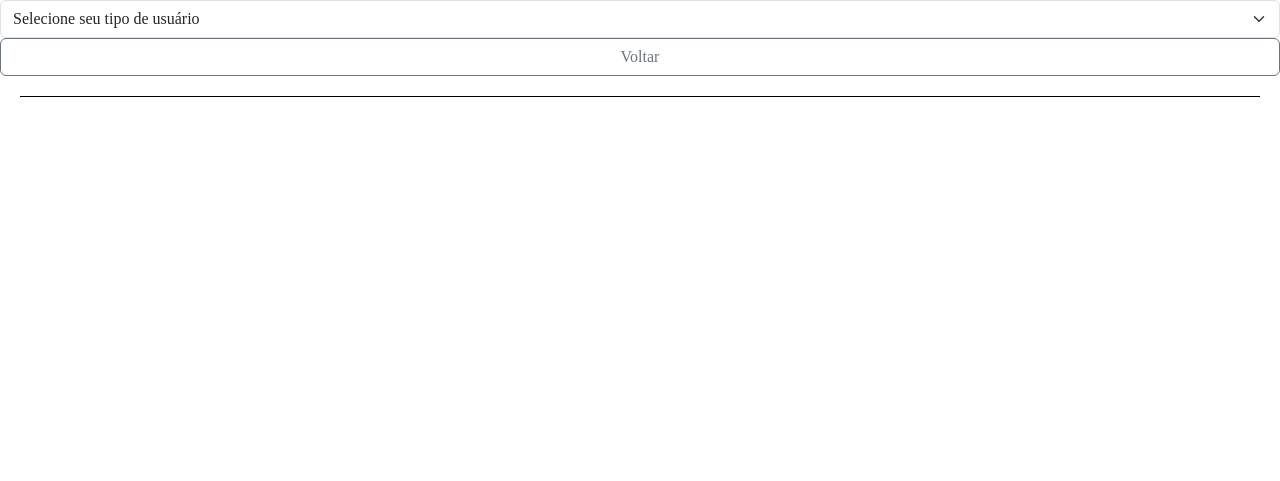
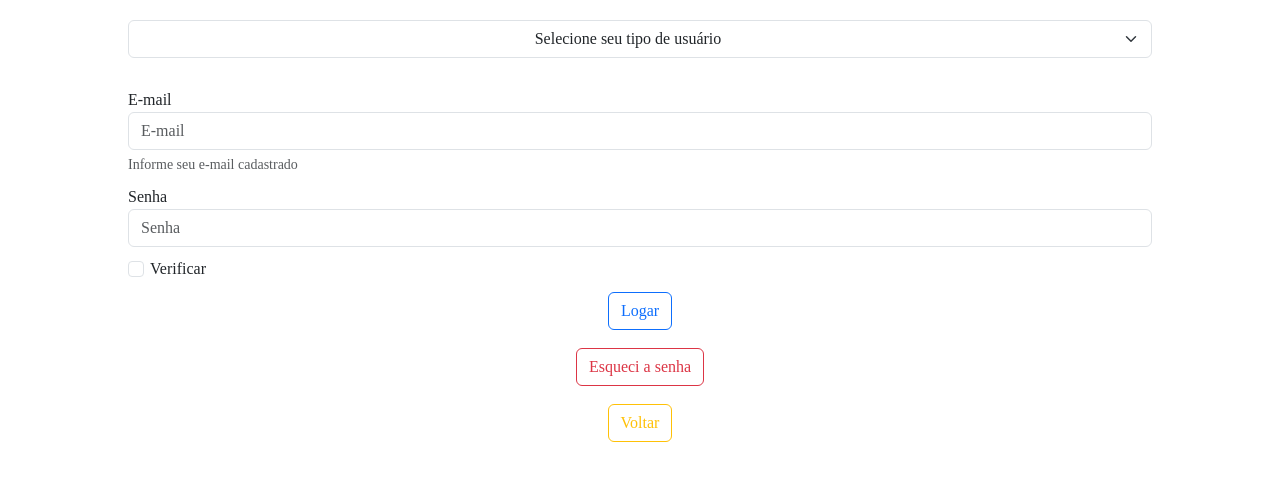
Before and after one commit to Jfersonb/TrabalhoDW, a PHP site: page /HTML/logar.html in a window 1280 px wide. Shown: the part 62-543 px from the top of the page. Run offline with PHP 8.4, Linux system fonts and the light colour scheme.

Commit message:
logar v1

```diff
--- a/CSS/logar.css
+++ b/CSS/logar.css
@@ -8,44 +8,63 @@
   margin-left: auto;
 }
 
-.header-btn {
+.div-form-selet {
+  display: flex;
+  margin-right: auto;
+  margin-left: auto;
+  width: 80%;
+}
+.form-select {
   display: flex;
   justify-content: center;
-  gap: 10px;
+  text-align: center;
   margin-top: 20px;
   margin-bottom: 20px;
 }
 
-.team-cards {
+.form-group {
   display: flex;
-  flex-wrap: wrap;
-  justify-content: center;
-  gap: 20px;
-  width: 100%;
+  flex-direction: column;
+  margin-right: auto;
+  margin-left: auto;
+  margin-top: 10px;
+  margin-bottom: 10px;
+  width: 80%;
+}
+.form-check {
+  display: flex;
+  margin-right: auto;
+  margin-left: auto;
+  width: 80%;
+  gap: 6px;
+}
+
+.btn {
+  margin: 9px;
 }
 @media (min-height: 768px) and (max-height: 1023px) {
-  .header-btn {
-    display: flex;
-    justify-content: center;
+  .btn {
     gap: 40px;
   }
 }
 @media (min-height: 1024px) and (max-height: 1200px) {
-  .header-btn {
+  .btn {
     display: flex;
     justify-content: 20px;
+    margin-right: auto;
+    margin-left: auto;
     gap: 60px;
   }
 }
 @media (min-height: 1201px) {
-  .header-btn {
+  .btn {
     display: flex;
     justify-content: 20px;
     gap: 80px;
   }
 }
 
-.footer {
+/* .footer {
   display: flex;
   justify-content: left;
   border-top: 1px solid black;
@@ -53,4 +72,4 @@
   margin: 20px;
   margin-top: 20px;
   margin-bottom: 20px;
-}
+} */
--- a/HTML/index.html
+++ b/HTML/index.html
@@ -141,7 +141,7 @@
           type="button"
           class="btn btn-outline-primary d-flex justify-content-center"
           href="/HTML/logar.html"
-          >Entrar</a
+          >Logar</a
         >
         <a
           type="button"
--- a/HTML/logar.html
+++ b/HTML/logar.html
@@ -64,7 +64,9 @@
     </header>
 
     <main>
-      <select class="form-select" aria-label="Default select example">
+      <div class="div-form-selet">
+        <select class="form-select" aria-label="Default select example">
+
         <option selected>Selecione seu tipo de usuário</option>
         <option value="1">Familiar</option>
         <option value="2">Cuidador(a)</option>
@@ -72,14 +74,59 @@
         <option value="4">Médico(a)</option>
         <option value="5">Admin</option>
       </select>
-      <a
-        type="button"
-        class="btn btn-outline-secondary d-flex justify-content-center"
+      </div>
+
+      <form>
+        <div class="form-group">
+          <label for="exampleInputEmail1">E-mail</label>
+          <input
+            type="email"
+            class="form-control"
+            id="exampleInputEmail1"
+            aria-describedby="emailHelp"
+            placeholder="E-mail"
+          />
+          <small id="emailHelp" class="form-text text-muted"
+            >Informe seu e-mail cadastrado</small
+          >
+        </div>
+        <div class="form-group">
+          <label for="exampleInputPassword1">Senha</label>
+          <input
+            type="password"
+            class="form-control"
+            id="exampleInputPassword1"
+            placeholder="Senha"
+          />
+        </div>
+        <div class="form-check">
+          <input type="checkbox" class="form-check-input" id="exampleCheck1" />
+          <label class="form-check-label" for="exampleCheck1">Verificar</label>
+        </div>
+
+        <div class="div-button d-flex justify-content-center">
+          <button type="submit" class="btn btn-outline-primary">Logar</button>
+        </div>
+        <div class="div-button d-flex justify-content-center">
+          <a type="submit" class="btn btn-outline-danger">
+          Esqueci a senha
+          </a>
+        </div>
+        <div class="div-button d-flex justify-content-center">
+      <a type="button"
+        class="btn btn-outline-warning"
         href="/HTML/index.html"
         >Voltar</a
-      >
+      ></div>
     </main>
-
+</form>
     <footer class="footer"></footer>
   </body>
+  <script>
+  document.getElementById('exampleCheck1').addEventListener('change', function () {
+    const senhaInput = document.getElementById('exampleInputPassword1');
+    senhaInput.type = this.checked ? 'text' : 'password';
+  });
+</script>
+
 </html>
```
